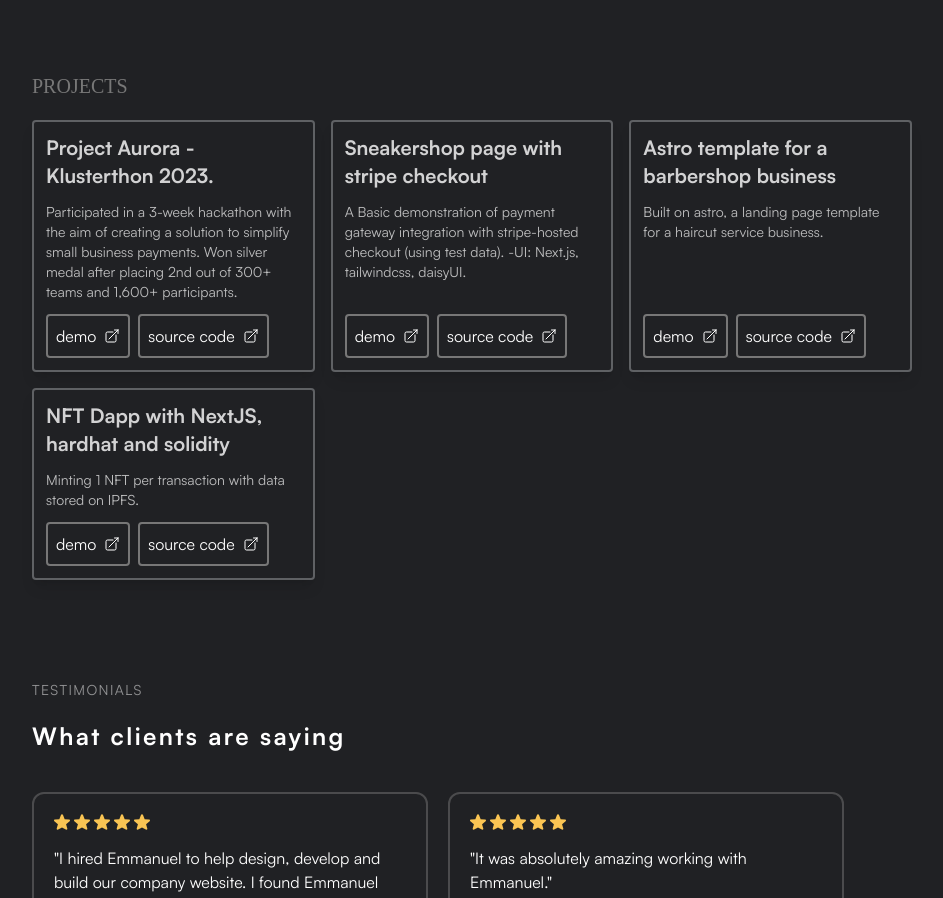
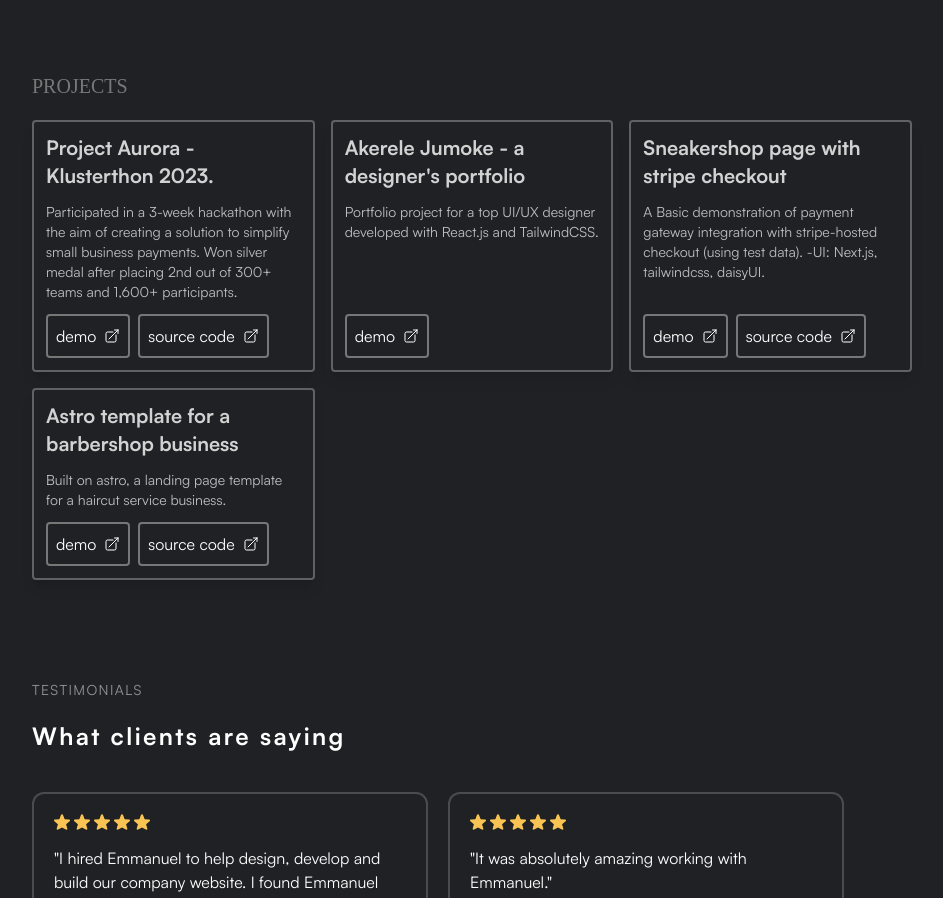
Before and after one commit to bohemiancode-x/portfoliov2-single-page, a React (Create React App) app: page / in a window 1280 px wide. Shown: the part 2828-3726 px from the top of the page, without its empty margins (328-1271 px from the left). Built offline with nearby package versions, Linux system fonts and the light colour scheme; what tailwindcss-aria-attributes would draw is missing.

Commit message:
update projects.

```diff
--- a/src/data/projectsData.js
+++ b/src/data/projectsData.js
@@ -5,6 +5,13 @@ export const projectsData = [
       info: 'Participated in a 3-week hackathon with the aim of creating a solution to simplify small business payments. Won silver medal after placing 2nd out of 300+ teams and 1,600+ participants.',
       link: 'https://aurora-v0.vercel.app/',
       git: 'https://github.com/omzi/aurora-v0'
+    },
+    {
+      id: 13,
+      title: `Akerele Jumoke -  a designer's portfolio`,
+      info: 'Portfolio project for a top UI/UX designer developed with React.js and TailwindCSS.',
+      link: 'https://akerelejumoke.design',
+      // git: 'https://github.com/omzi/aurora-v0'
     },
     {
       id: 12,
--- a/src/pages/Home.js
+++ b/src/pages/Home.js
@@ -25,7 +25,7 @@ export default function Home({ pageIsVisible }) {
 
 
   return (
-        <section className={` ${mode}`}>
+    <section className={` ${mode}`}>
         <div id='home' className={`relative min-h-screen md:h-[100vh] pt-20 lg:pt-0 flex flex-col justify-center overflow-hidden `}>
             <div className="absolute flex items-center gap-5 top-3 right-3">
                 <a href='https://github.com/bohemiancode-x' target="_blank" rel="noopener noreferrer">
@@ -72,7 +72,7 @@ export default function Home({ pageIsVisible }) {
             </div>
         </div>
 
-        </section>
+    </section>
 
   )
 }
--- a/src/pages/Work.js
+++ b/src/pages/Work.js
@@ -75,14 +75,14 @@ export default function Work() {
                         </svg>
                       </button>
                     </a>
-                    <a className='' href={project.git} target="_blank" rel="noopener noreferrer">
+                    {project.git && (<a className='' href={project.git} target="_blank" rel="noopener noreferrer">
                       <button className='font-body flex items-center justify-center gap-2 rounded border-2 border-[#777] p-2 hover:text-white hover:bg-black dark:hover:text-black dark:hover:bg-white'>
                         source code
                         <svg xmlns="http://www.w3.org/2000/svg" fill="none" viewBox="0 0 24 24" strokeWidth="1.5" stroke="currentColor" className="w-4 h-4">
                           <path strokeLinecap="round" strokeLinejoin="round" d="M13.5 6H5.25A2.25 2.25 0 003 8.25v10.5A2.25 2.25 0 005.25 21h10.5A2.25 2.25 0 0018 18.75V10.5m-10.5 6L21 3m0 0h-5.25M21 3v5.25" />
                         </svg>
                       </button>
-                    </a>
+                    </a>)}
                   </div>
 
               </li>
```
